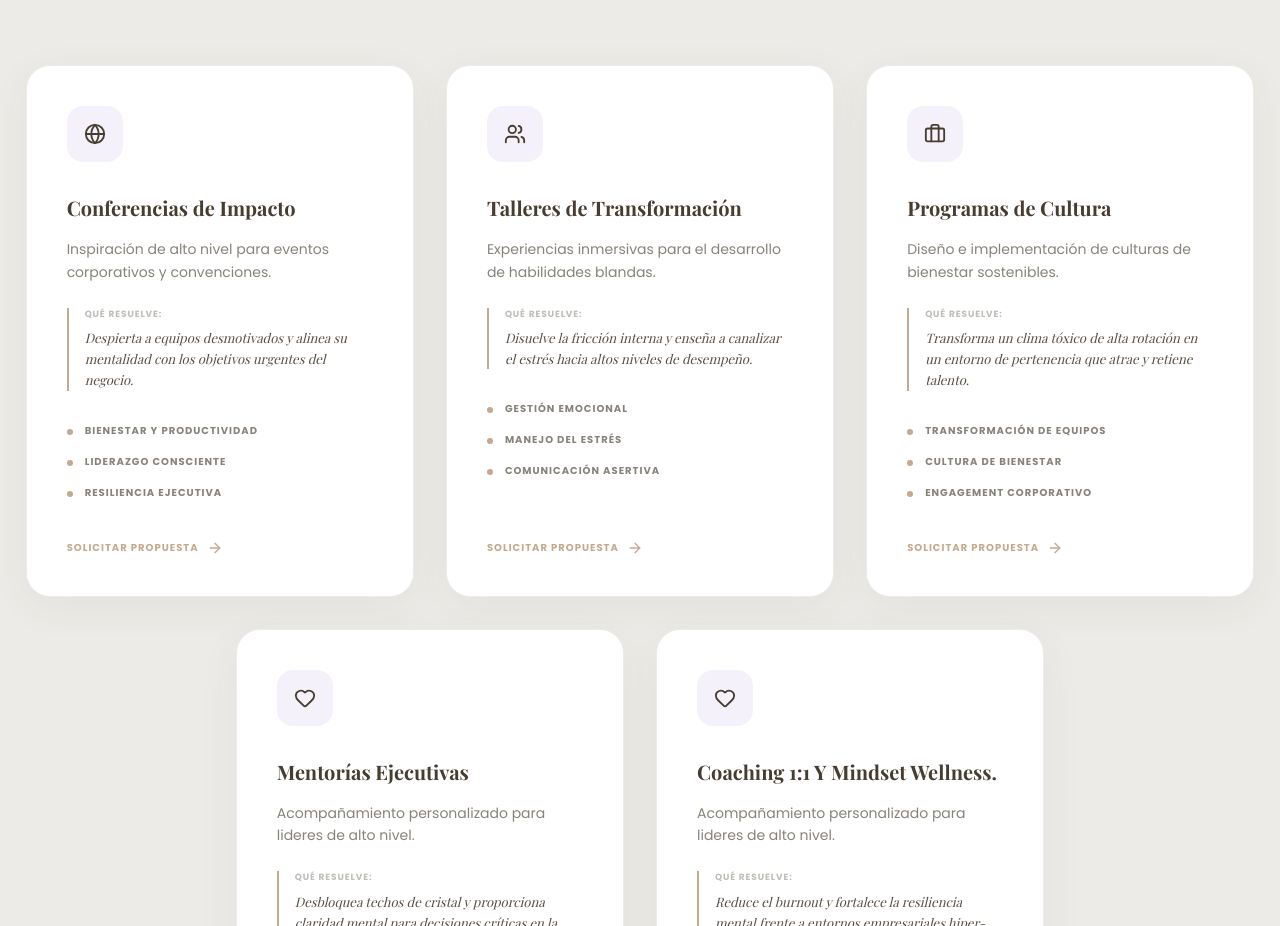
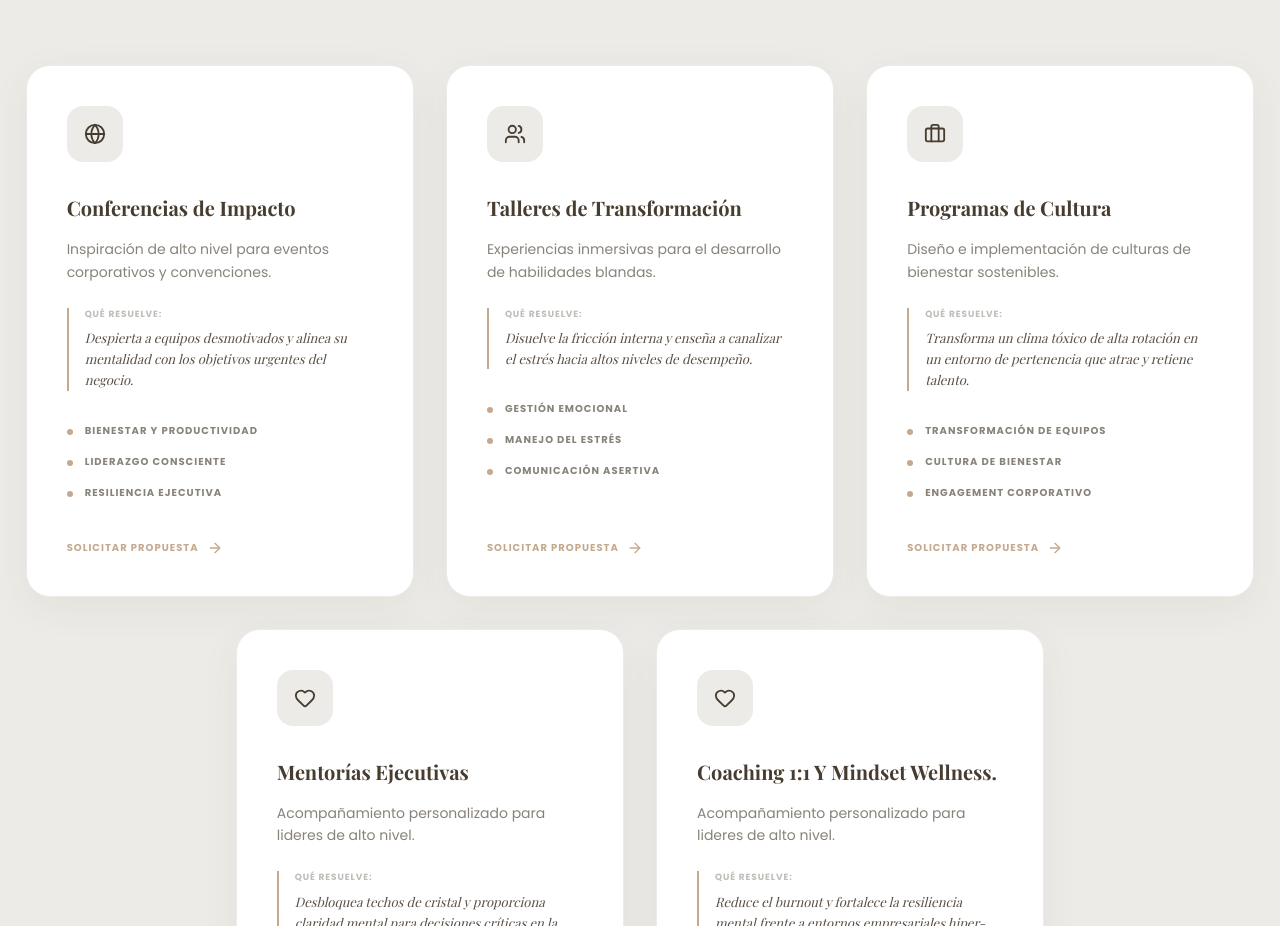
Before and after one commit to gjaen14/DeisyMavares, a React (Vite) app: page / in a window 1280 px wide. Shown: the part 2256-3182 px from the top of the page. Built offline with nearby package versions, Linux system fonts and the light colour scheme; a web font is replaced by a local one.

Commit message:
Jheisry MKT - Corrección de iconos en Servicios Transformacion - color de fondo

```diff
--- a/src/App.tsx
+++ b/src/App.tsx
@@ -311,7 +311,7 @@ const About = () => {
 
 const ServiceCard = ({ service }: { service: any }) => (
   <>
-    <div className="w-14 h-14 bg-[#F4F1FA] rounded-2xl flex items-center justify-center mb-8">
+    <div className="w-14 h-14 bg-[#EDEBE7] rounded-2xl flex items-center justify-center mb-8">
       <service.icon size={22} className="text-brand-blue" />
     </div>
     <h4 className="text-xl font-bold text-brand-blue mb-4">{service.title}</h4>
```
Also changed, not shown: public/about.jpeg (deleted).
